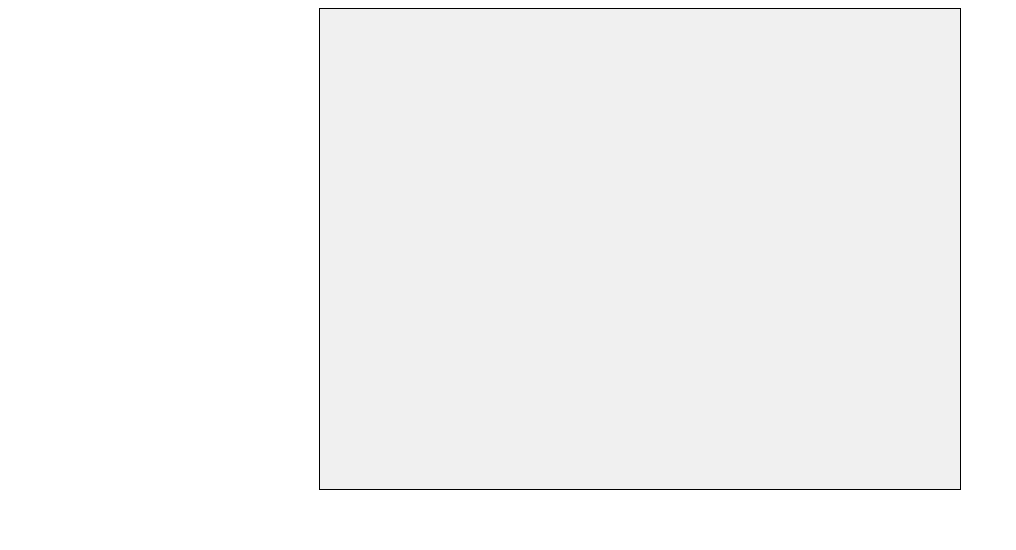
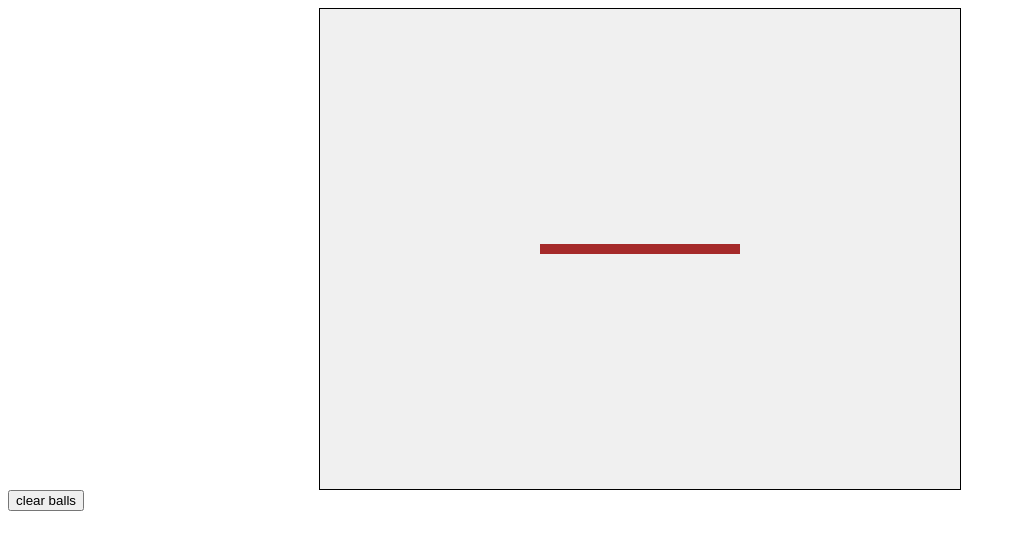
Before and after one commit to vlk34/seesaw-simulation, a plain HTML site: page index.html in a window 1280 px wide. Shown: the whole page, without its empty margins (0-1016 px from the left). Drawn offline with Linux system fonts and the light colour scheme.

Commit message:
Add clear button to index.html; implement collision detection and ball clearing functionality in main.js; create seesaw drawing function in seesaw.js; add utility to clear balls in utils.js.

```diff
--- a/index.html
+++ b/index.html
@@ -8,6 +8,7 @@
   </head>
   <body>
     <canvas id="canvas" width="640" height="480"></canvas>
-    <script src="scripts/main.js"></script>
+    <script type="module" src="scripts/main.js"></script>
+    <button id="clear-btn">clear balls</button>
   </body>
 </html>
--- a/scripts/main.js
+++ b/scripts/main.js
@@ -1,8 +1,20 @@
+import { detectCollision } from "./physics.js";
+import { drawSeesaw } from "./seesaw.js";
+import { clearBalls } from "./utils.js";
+
 const canvas = document.getElementById("canvas");
 const ctx = canvas.getContext("2d");
+document.getElementById("clear-btn").addEventListener("click", clearBalls);
 
 const gravity = 0.05;
-const balls = [];
+export const balls = [];
+
+const seesaw = {
+  x: canvas.width / 2,
+  y: canvas.height / 2,
+  width: 200,
+  height: 10,
+};
 
 // add kg and size variance later
 function randomColor() {
@@ -29,14 +41,21 @@ function drawBall(x, y, radius, color) {
 }
 
 // clear
+// check collision
 // apply gravity
 // increase velocity so it stacks up
 // then add velocity to position
 function animate() {
   ctx.clearRect(0, 0, canvas.width, canvas.height);
 
+  drawSeesaw(seesaw.x, seesaw.y, seesaw.width, seesaw.height, ctx);
+  detectCollision(seesaw, balls);
   for (let i = 0; i < balls.length; i++) {
     const ball = balls[i];
+
+    if (ball.isStopped) {
+      drawBall(ball.x, ball.y, ball.radius, ball.color);
+    } else {
       ball.vy += gravity;
       ball.y += ball.vy;
 
@@ -46,6 +65,7 @@ function animate() {
       }
 
       drawBall(ball.x, ball.y, ball.radius, ball.color);
+    }
   }
 
   requestAnimationFrame(animate);
@@ -61,6 +81,7 @@ canvas.addEventListener("click", (event) => {
     radius: 20,
     color: randomColor(),
     vy: 0,
+    isStopped: false,
   });
 });
 
--- a/scripts/physics.js
+++ b/scripts/physics.js
@@ -0,0 +1,21 @@
+export function detectCollision(seesaw, balls) {
+  // get seesaw y + height / 2 position
+  // check all balls y + radius
+  // if they touch, stop the velocity of the ball
+  // if not nothing
+  for (let i = balls.length - 1; i >= 0; i--) {
+    const ball = balls[i];
+    console.log(ball.y);
+    console.log(seesaw.x - seesaw.width / 2);
+    if (
+      ball.y + ball.radius >= seesaw.y - seesaw.height / 2 &&
+      ball.x >= seesaw.x - seesaw.width / 2 &&
+      ball.x <= seesaw.x + seesaw.width / 2 &&
+      ball.y + ball.radius <= seesaw.y + seesaw.height / 2
+    ) {
+      balls[i].vy = 0;
+      balls[i].color = "black";
+      balls[i].isStopped = true;
+    }
+  }
+}
--- a/scripts/seesaw.js
+++ b/scripts/seesaw.js
@@ -0,0 +1,6 @@
+export function drawSeesaw(x, y, width, height, ctx) {
+  ctx.beginPath();
+  ctx.rect(x - width / 2, y - height / 2, width, height);
+  ctx.fillStyle = "brown";
+  ctx.fill();
+}
--- a/scripts/utils.js
+++ b/scripts/utils.js
@@ -0,0 +1,5 @@
+import { balls } from "./main.js";
+
+export function clearBalls() {
+  balls.length = 0;
+}
```
Lines whose indentation alone changed are shown as unchanged.
